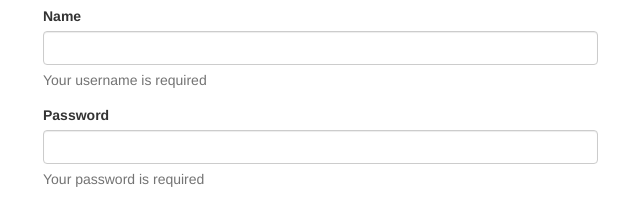
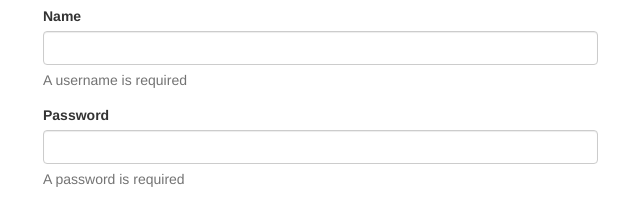
Before and after one commit to brendanjgreene/AngularToDo, a website: page index.html at #/accounts/logIn in a window 1280 px wide. Shown: the part 134-335 px from the top of the page, 27-667 px from the left. Drawn offline with Linux system fonts and the light colour scheme.

Commit message:
change your username to a username etc..

```diff
--- a/templates/logIn.html
+++ b/templates/logIn.html
@@ -7,12 +7,12 @@
                     <div class="form-group">
                         <label>Name</label>
                         <input type="text" name="name" class="form-control" ng-model="user.username" required>
-                        <p ng-show="loginForm.name.$pristine" class="help-block">Your username is required</p>
+                        <p ng-show="loginForm.name.$pristine" class="help-block">A username is required</p>
                     </div>
                     <div class="form-group">
                         <label>Password</label>
                         <input type="password" name="password" class="form-control" ng-model="user.password" required>
-                        <p ng-show="loginForm.password.$pristine" class="help-block">Your password is required</p>
+                        <p ng-show="loginForm.password.$pristine" class="help-block">A password is required</p>
                     </div>
 
                     <button type="submit" class="btn btn-primary" ng-disabled="loginForm.$invalid">Log In</button>
```
